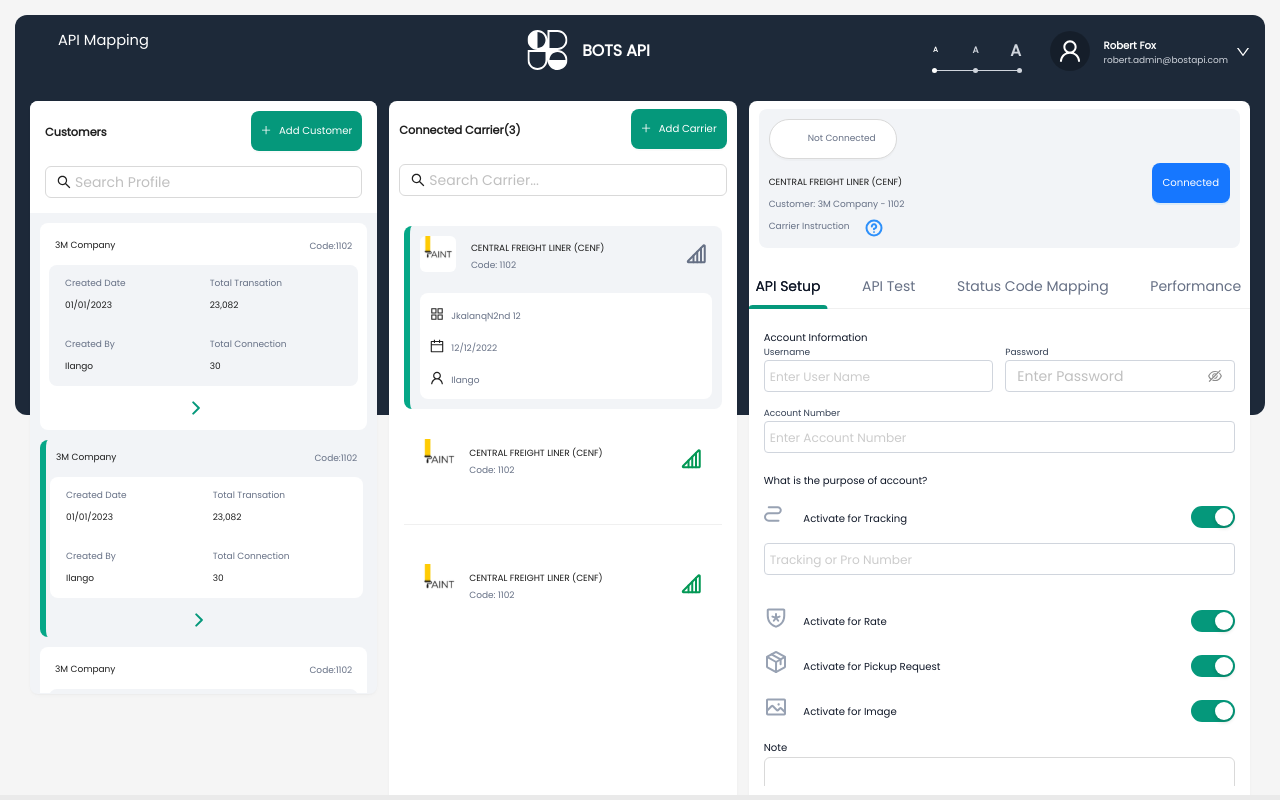
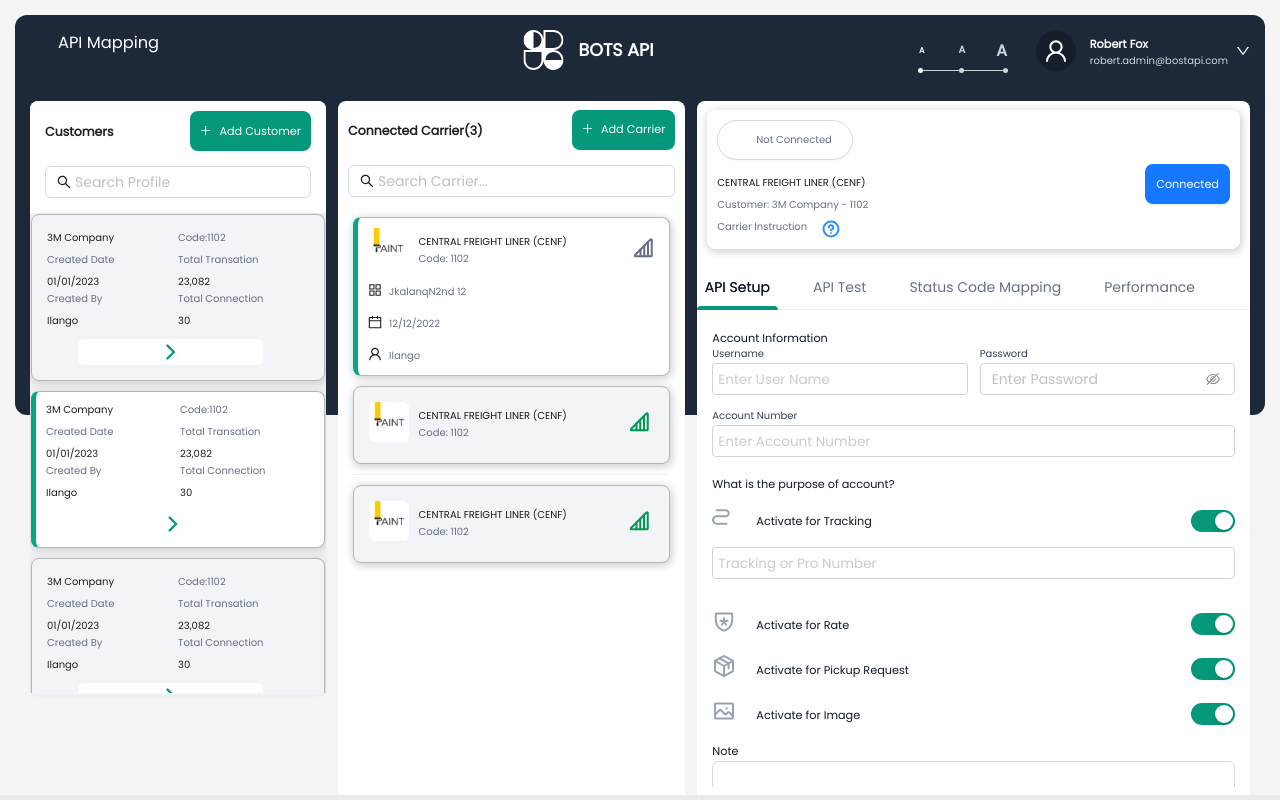
Before and after one commit to ursenthilmca/botsapi-1, a React (Create React App) app: page / in a window 1280 px wide. Built offline with nearby package versions, Linux system fonts and the light colour scheme; some icons are missing.

Commit message:
decrease card size

```diff
--- a/src/modules/customer-setup/customer-setup.js
+++ b/src/modules/customer-setup/customer-setup.js
@@ -178,7 +178,7 @@ function CustomerSetup(props) {
 
 "
       >
-        <Col sm={24} lg={show === true ? 7 : 7} className="custmer-card " style={{ marginLeft: !show ? '-2px' : '' }}>
+        <Col sm={24} lg={show === true ? 6 : 7} className="custmer-card " style={{ marginLeft: !show ? '-2px' : '' }}>
           <Card
             bordered={false}
             // style={{
@@ -231,16 +231,16 @@ function CustomerSetup(props) {
                     overflowY: "scroll !important",
                     overflowX: "hidden !important",
                   }}
-                  className="px-10  customer-box-scroll"
+                  className="p-1  customer-box-scroll"
                 >
                   {state.customersList.map((obj, index) => (
-                    <Row className={`mt-10 ${index == 1 ? 'selected-card' : 'un-selected-card'}`} key={obj.id} >
+                    <Row className={`mb-10 ${index == 1 ? 'selected-card' : 'un-selected-card'}`} key={obj.id} >
                       <Col sm={24}>
                         <Row>
                           <Col sm={12} className="text-normal font-normal">
                             3M Company
                           </Col>
-                          <Col sm={12} className="d-flex justify-content-end">
+                          <Col sm={12} className="">
                             <FiledCard
                               title={"Code:1102"}
                               className="text-normal font-light"
@@ -248,7 +248,7 @@ function CustomerSetup(props) {
                           </Col>
                         </Row>
 
-                        <Row className=" inside-wrapper mt-10" gutter={12}>
+                        <Row className=" inside-wrapper mt-5 " justify={"space-between"}>
                           <Col sm={12}>
                             <FiledCard title={"Created Date"} >
                               <PrimaryLabel
@@ -258,7 +258,6 @@ function CustomerSetup(props) {
                                 01/01/2023
                               </PrimaryLabel>
                             </FiledCard>
-                            <br />
                             <FiledCard title={"Created By "}>
                               <PrimaryLabel
                                 normal={true}
@@ -278,7 +277,6 @@ function CustomerSetup(props) {
                                 23,082
                               </PrimaryLabel>
                             </FiledCard>
-                            <br />
 
                             <FiledCard title={"Total Connection "}>
                               <PrimaryLabel
@@ -299,7 +297,7 @@ function CustomerSetup(props) {
 
                           </Col>
                         </Row>
-                        <Row className="mt-15">
+                        <Row className="mt-8">
                           <Col
                             sm={24}
                             className="d-flex justify-content-center pr-15 align-items-center"
@@ -329,7 +327,7 @@ function CustomerSetup(props) {
                               onOpenChange={handleOpenChange}
                             >
                               <RightArrowIcon
-                                style={{ cursor: "pointer" }}
+                                style={{ cursor: "pointer", background: "#fff", width: "75%", height: "26px", borderRadius: "5px" }}
                                 onClick={() => {
                                   state.customersList.forEach((item) => {
                                     if (item.id === obj.id) {
@@ -340,7 +338,7 @@ function CustomerSetup(props) {
                                   });
                                   setOpen(!open);
                                 }}
-                                className="arrow-right"
+                                className="arrow-right py-5 "
                               />
                             </Popover>
                           </Col>
@@ -395,7 +393,7 @@ function CustomerSetup(props) {
                 }}
                 className="px-15"
               >
-                <Row className="mt-15 selected-card">
+                <Row className="mt-5 selected-card">
                   <Col sm={24}>
                     <Row gutter={12} align={"middle"}>
                       <Col xl={4}>
@@ -413,7 +411,7 @@ function CustomerSetup(props) {
                         <NoSignalIcon />
                       </Col>
                     </Row>
-                    <Row className="mt-15 inside-wrapper" align={"middle"}>
+                    <Row className="mt-5 inside-wrapper" align={"middle"}>
                       <Col
                         sm={24}
                         className="d-flex align-items-center flex-gap-half mb-10"
@@ -448,7 +446,7 @@ function CustomerSetup(props) {
                   </Col>
                 </Row>
 
-                <Row className="mt-15 un-selected-card">
+                <Row className="mt-10 un-selected-card">
                   <Col sm={24}>
                     <Row gutter={12} align={"middle"}>
                       <Col sm={4}>
@@ -468,7 +466,7 @@ function CustomerSetup(props) {
                     </Row>
                   </Col>
                 </Row>
-                <Divider />
+                <Divider className="my-10" />
                 <Row className=" un-selected-card">
                   <Col sm={24}>
                     <Row gutter={12} align={"middle"}>
@@ -493,7 +491,7 @@ function CustomerSetup(props) {
             </div>
           </Card>
         </Col>
-        <Col sm={19} lg={show === true ? 10 : 9}>
+        <Col sm={19} lg={show === true ? 11 : 9}>
           <Card
             bordered={false}
             style={{
--- a/src/modules/customer-setup/customer-setup.scss
+++ b/src/modules/customer-setup/customer-setup.scss
@@ -11,27 +11,34 @@
     .ant-card-body {
       padding:0.85rem 0 0.15rem 0 !important;
       .un-selected-card {
+        border: 1px solid #b7b7b7 ;
+        box-shadow: 1px 2px 8px 1px #d1cfcf;
         padding: 15px;
-        background-color: #fff;
+        background-color: #f2f4f7;
+        ;
         border-radius: 8px ;
         width: 100%;
 
         .inside-wrapper {
-          background: #f2f4f7;
+          // background: #f2f4f7;
           border-radius: 8px;
-          padding: 10px;
+          // padding: 10px;
         }
       }
+      .arrow-right{
+        background-color: #fff;
+      }
       .selected-card {
-        background: #f2f4f7;
+        background: #fff;
         border-radius: 8px;
-        border-left: #05a787;
-        border-left-style: solid;
         border-width: 6px;
         padding: 10px;
+        border: 1px solid #b7b7b7 ;
+        box-shadow: 1px 2px 8px 1px #d1cfcf;
+        border-left:5px solid #05a787;
+
         .inside-wrapper {
           background: #ffffff;
-          padding: 10px;
           border-radius: 8px;
         }
       }
--- a/src/modules/header/header.js
+++ b/src/modules/header/header.js
@@ -11,14 +11,14 @@ import IconButton from "../../component/Button/IconButton";
 
 
 import "./header.scss";
-const lowest = 9;
-const middle = 10;
-const highest = 11;
+const lowest = 10;
+const middle = 11;
+const highest = 12;
 
 function Header(props) {
   const dispacth = useDispatch();
   const show = useSelector(state => state.menubar.menuVisible);
-  const [percent, setPercent] = useState(9);
+  const [percent, setPercent] = useState(10);
 
 
   const showMenuHandler = () => {
```
